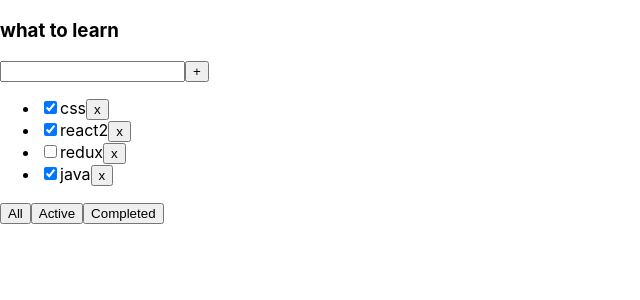
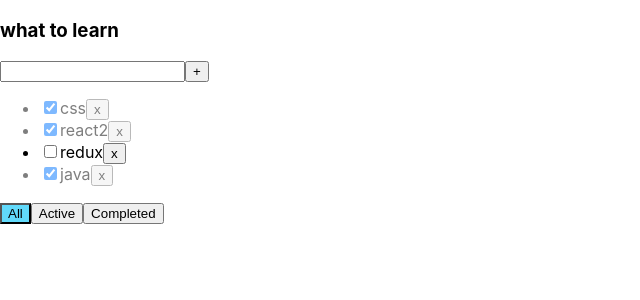
Before and after one commit to symbatDeveloper/todo-list, a React (Create React App) app: page / in a window 1280 px wide. Shown: the top 300 px of the page, without its empty margins (0-640 px from the left). Built offline with nearby package versions, Linux system fonts and the light colour scheme.

Commit message:
fix: filter

```diff
--- a/src/App.css
+++ b/src/App.css
@@ -26,3 +26,9 @@
 .error-message {
   color: red;
 }
+.active-button {
+  background-color: #61dafb;
+}
+.done {
+  opacity: 0.5;
+}
--- a/src/App.tsx
+++ b/src/App.tsx
@@ -3,8 +3,7 @@ import React, { useState } from "react";
 import "./App.css";
 import { TaskType, Todo } from "./Todo";
 import { v1 } from "uuid";
-import { error } from "console";
-export type FilteredValue = "all" | "completed" | "active";
+export type FilteredValue = "completed" | "all" | "active";
 
 function App() {
   let [tasks, setTask] = useState([
@@ -38,25 +37,34 @@ function App() {
     setTask([...tasks]);
   }
 
+  let tasksForToDoList = tasks;
+
+  if (filter === "active") {
+    tasksForToDoList = tasks.filter((t) => t.isDone === false);
+  }
+  if (filter === "completed") {
+    tasksForToDoList = tasks.filter((t) => t.isDone === true);
+  }
   function changeFilter(value: FilteredValue) {
     setFilter(value);
   }
-  let tasksForToDoList = tasks;
-  if (filter === "active") {
-    return (tasksForToDoList = tasks.filter((t) => t.isDone === false));
-  }
-  if (filter === "completed") {
-    return (tasksForToDoList = tasks.filter((t) => t.isDone === true));
-  }
+
+  let [todo, setTodo] = useState([
+    { id: v1(), title: "what to learn", filter: "all" },
+    { id: v1(), title: "what to read", filter: "active" },
+    { id: v1(), title: "what to refresh", filter: "completed" },
+  ]);
+
   return (
     <div className="App">
       <Todo
         title="what to learn"
-        tasks={tasks}
+        tasks={tasksForToDoList}
         removeTask={removeTask}
         changeFilter={changeFilter}
         addTask={addTask}
         changeTaskStatus={changeStatus}
+        filter={filter}
       />
     </div>
   );
--- a/src/Todo.tsx
+++ b/src/Todo.tsx
@@ -1,12 +1,12 @@
 import { ChangeEvent, useState, KeyboardEvent } from "react";
 import { FilteredValue } from "./App";
-import { error } from "console";
 
 export type TaskType = {
   id: string;
   title: string;
   isDone: boolean;
 };
+
 type PropsType = {
   title: string;
   tasks: Array<TaskType>;
@@ -14,6 +14,7 @@ type PropsType = {
   changeFilter: (value: FilteredValue) => void;
   addTask: (title: string) => void;
   changeTaskStatus: (taskId: string, isDone: boolean) => void;
+  filter: FilteredValue;
 };
 
 export function Todo(props: PropsType) {
@@ -33,10 +34,10 @@ export function Todo(props: PropsType) {
 
   const onNewTitleChangeHandler = (e: ChangeEvent<HTMLInputElement>) => {
     setNewTaskTitle(e.currentTarget.value);
-    setError(null);
   };
 
   const onKeyPressHandler = (e: KeyboardEvent<HTMLInputElement>) => {
+    setError(null);
     if (e.key === "Enter") {
       addNewTask();
     }
@@ -74,7 +75,7 @@ export function Todo(props: PropsType) {
             props.changeTaskStatus(t.id, e.currentTarget.checked);
           };
           return (
-            <li key={t.id}>
+            <li key={t.id} className={t.isDone ? "done" : ""}>
               <input
                 type="checkbox"
                 onChange={onChangeHandler}
@@ -89,9 +90,24 @@ export function Todo(props: PropsType) {
       </ul>
 
       <div>
-        <button onClick={filterAll}>All</button>
-        <button onClick={filterActive}>Active</button>
-        <button onClick={filterCompleted}>Completed</button>
+        <button
+          className={props.filter === "all" ? "active-button" : ""}
+          onClick={filterAll}
+        >
+          All
+        </button>
+        <button
+          className={props.filter === "active" ? "active-button" : ""}
+          onClick={filterActive}
+        >
+          Active
+        </button>
+        <button
+          className={props.filter === "completed" ? "active-button" : ""}
+          onClick={filterCompleted}
+        >
+          Completed
+        </button>
       </div>
     </div>
   );
--- a/src/index.tsx
+++ b/src/index.tsx
@@ -3,13 +3,14 @@ import ReactDOM from "react-dom/client";
 import "./index.css";
 import App from "./App";
 import reportWebVitals from "./reportWebVitals";
+import { BrowserRouter } from "react-router-dom";
 
 const root = ReactDOM.createRoot(
   document.getElementById("root") as HTMLElement
 );
+
 root.render(
   <React.StrictMode>
-    {/* @ts-expect-error Async Server Component */}
     <App />
   </React.StrictMode>
 );
@@ -17,4 +18,5 @@ root.render(
 // If you want to start measuring performance in your app, pass a function
 // to log results (for example: reportWebVitals(console.log))
 // or send to an analytics endpoint. Learn more: https://bit.ly/CRA-vitals
+
 reportWebVitals();
```
